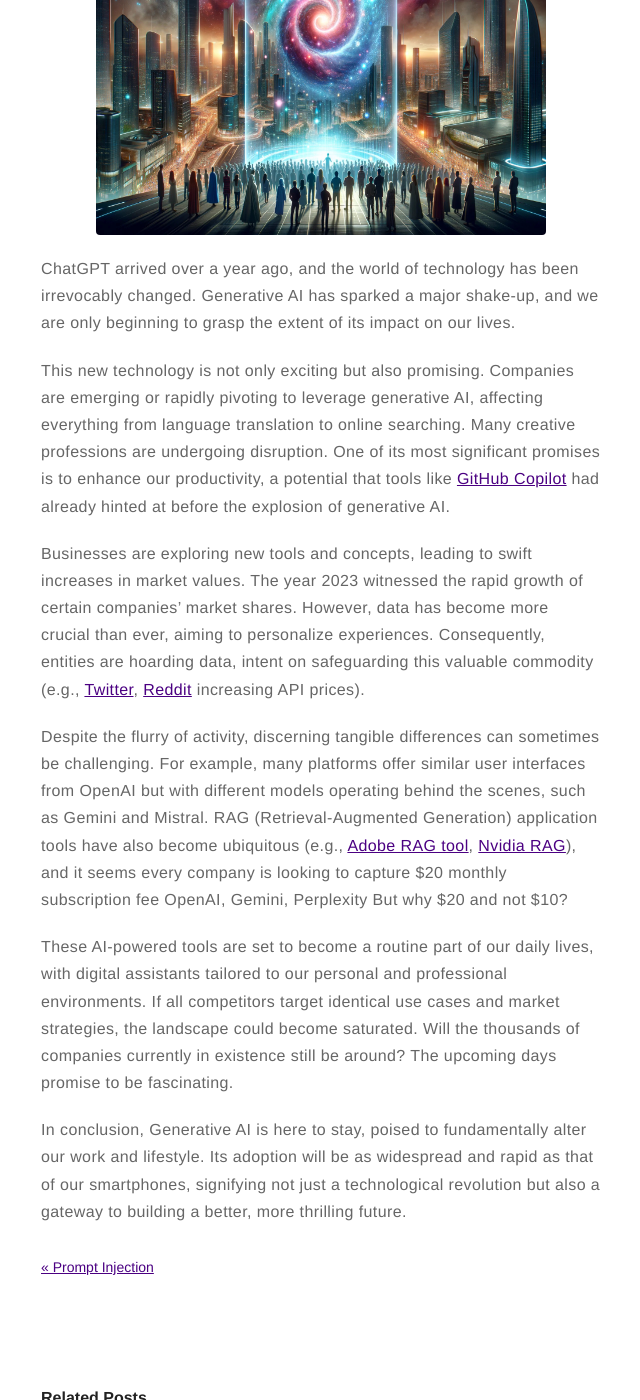
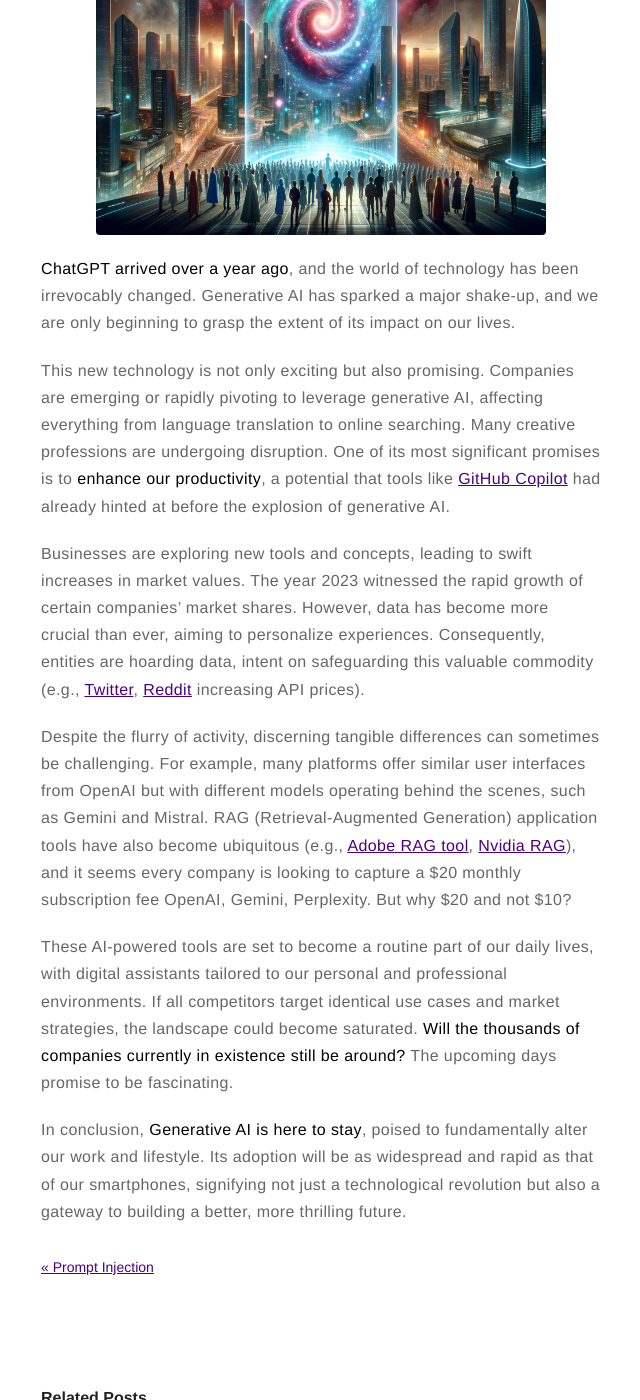
Before and after one commit to jayshah5696/jayshah5696.github.io, a Jekyll site: the page built from _posts/2024-02-26-gen-ai.md, in a window 1280 px wide and 1400 px high, scrolled down 372 px. Shown: the whole window, without its empty margins (319-959 px from the left). Built offline with Jekyll 4.4.1, drawn with Linux system fonts in a browser that asks for light colours; comment, search, counter and statistics services are not loaded.

Commit message:
highlights

```diff
--- a/_posts/2024-02-26-gen-ai.md
+++ b/_posts/2024-02-26-gen-ai.md
@@ -15,14 +15,14 @@ description: Gen AI and its euphoria
 
 <img src="../assets/images/euphoria-gen-ai.jpeg" alt="Gen AI and its euphoria" width="450" height="300" style="display: block; margin-left: auto; margin-right: auto;"/>
 
-ChatGPT arrived over a year ago, and the world of technology has been irrevocably changed. Generative AI has sparked a major shake-up, and we are only beginning to grasp the extent of its impact on our lives.
+**ChatGPT arrived over a year ago**, and the world of technology has been irrevocably changed. Generative AI has sparked a major shake-up, and we are only beginning to grasp the extent of its impact on our lives.
 
-This new technology is not only exciting but also promising. Companies are emerging or rapidly pivoting to leverage generative AI, affecting everything from language translation to online searching. Many creative professions are undergoing disruption. One of its most significant promises is to enhance our productivity, a potential that tools like [GitHub Copilot](https://github.blog/2021-06-29-introducing-github-copilot-ai-pair-programmer/) had already hinted at before the explosion of generative AI.
+This new technology is not only exciting but also promising. Companies are emerging or rapidly pivoting to leverage generative AI, affecting everything from language translation to online searching. Many creative professions are undergoing disruption. One of its most significant promises is to **enhance our productivity**, a potential that tools like [GitHub Copilot](https://github.blog/2021-06-29-introducing-github-copilot-ai-pair-programmer/) had already hinted at before the explosion of generative AI.
 
-Businesses are exploring new tools and concepts, leading to swift increases in market values. The year 2023 witnessed the rapid growth of certain companies' market shares. However, data has become more crucial than ever, aiming to personalize experiences. Consequently, entities are hoarding data, intent on safeguarding this valuable commodity (e.g., [Twitter](https://www.theverge.com/2023/3/30/23662832/twitter-api-tiers-free-bot-novelty-accounts-basic-enterprice-monthly-price), [Reddit](https://www.techtarget.com/whatis/feature/Reddit-pricing-API-charge-explained)  increasing API prices).
+Businesses are exploring new tools and concepts, leading to swift increases in market values. The year 2023 witnessed the rapid growth of certain companies' market shares. However, data has become more crucial than ever, aiming to personalize experiences. Consequently, entities are hoarding data, intent on safeguarding this valuable commodity (e.g., [Twitter](https://www.theverge.com/2023/3/30/23662832/twitter-api-tiers-free-bot-novelty-accounts-basic-enterprice-monthly-price), [Reddit](https://www.techtarget.com/whatis/feature/Reddit-pricing-API-charge-explained) increasing API prices).
 
-Despite the flurry of activity, discerning tangible differences can sometimes be challenging. For example, many platforms offer similar user interfaces from OpenAI but with different models operating behind the scenes, such as Gemini and Mistral. RAG (Retrieval-Augmented Generation) application tools have also become ubiquitous (e.g., [Adobe RAG tool](https://news.adobe.com/news/news-details/2024/Adobe-Brings-Conversational-AI-to-Trillions-of-PDFs-with-the-New-AI-Assistant-in-Reader-and-Acrobat/default.aspx), [Nvidia RAG](https://www.zdnet.com/article/nvidias-new-ai-chatbot-runs-locally-on-your-pc-and-its-free/)), and it seems every company is looking to capture \$20 monthly subscription fee OpenAI, Gemini, Perplexity But why \$20 and not \$10?
+Despite the flurry of activity, discerning tangible differences can sometimes be challenging. For example, many platforms offer similar user interfaces from OpenAI but with different models operating behind the scenes, such as Gemini and Mistral. RAG (Retrieval-Augmented Generation) application tools have also become ubiquitous (e.g., [Adobe RAG tool](https://news.adobe.com/news/news-details/2024/Adobe-Brings-Conversational-AI-to-Trillions-of-PDFs-with-the-New-AI-Assistant-in-Reader-and-Acrobat/default.aspx), [Nvidia RAG](https://www.zdnet.com/article/nvidias-new-ai-chatbot-runs-locally-on-your-pc-and-its-free/)), and it seems every company is looking to capture a \$20 monthly subscription fee OpenAI, Gemini, Perplexity. But why \$20 and not \$10?
 
-These AI-powered tools are set to become a routine part of our daily lives, with digital assistants tailored to our personal and professional environments. If all competitors target identical use cases and market strategies, the landscape could become saturated. Will the thousands of companies currently in existence still be around? The upcoming days promise to be fascinating.
+These AI-powered tools are set to become a routine part of our daily lives, with digital assistants tailored to our personal and professional environments. If all competitors target identical use cases and market strategies, the landscape could become saturated. **Will the thousands of companies currently in existence still be around?** The upcoming days promise to be fascinating.
 
-In conclusion, Generative AI is here to stay, poised to fundamentally alter our work and lifestyle. Its adoption will be as widespread and rapid as that of our smartphones, signifying not just a technological revolution but also a gateway to building a better, more thrilling future.
+In conclusion, **Generative AI is here to stay**, poised to fundamentally alter our work and lifestyle. Its adoption will be as widespread and rapid as that of our smartphones, signifying not just a technological revolution but also a gateway to building a better, more thrilling future.
```
